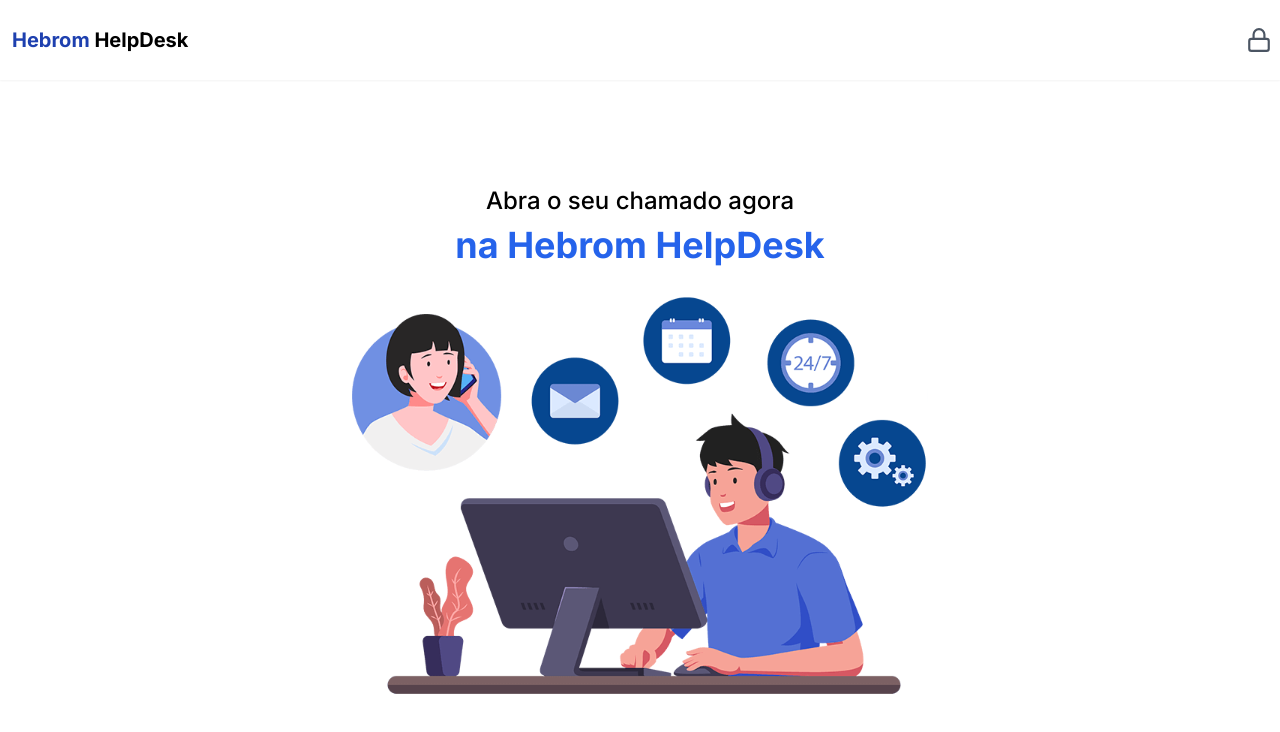
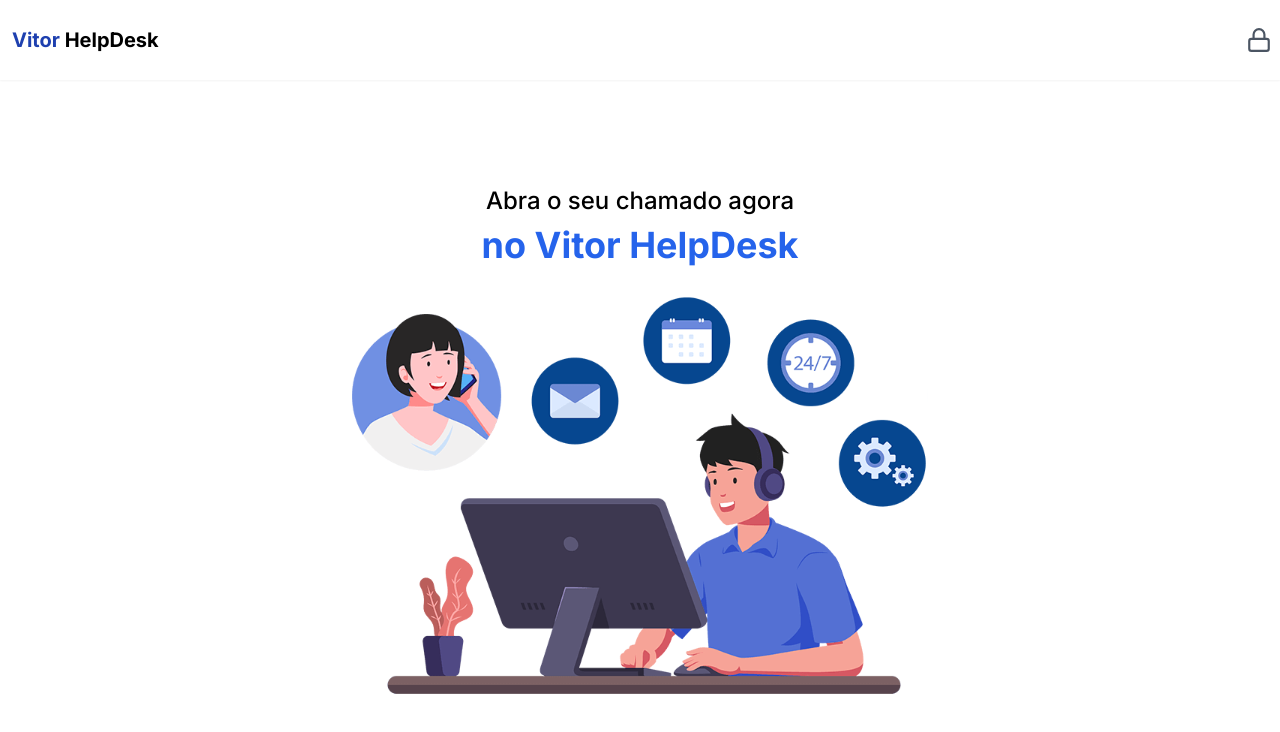
Before and after one commit to vitormarinheiro1/VitorHelpDesk, a Next.js app: page / in a window 1280 px wide. Shown: the top 732 px of the page. Built offline with nearby package versions, Linux system fonts and the light colour scheme; no server answers.

Commit message:
fix: renomeando projeto

```diff
--- a/package.json
+++ b/package.json
@@ -1,5 +1,5 @@
 {
-  "name": "hebromhelpdesk",
+  "name": "vitorhelpdesk",
   "version": "0.1.0",
   "private": true,
   "scripts": {
--- a/src/app/dashboard/customer/components/form/index.tsx
+++ b/src/app/dashboard/customer/components/form/index.tsx
@@ -80,7 +80,7 @@
                     <Input
                         type="email"
                         name="email"
-                        placeholder="hebromhelpdesk@email.com"
+                        placeholder="vitorhelpdesk@email.com"
                         error={errors.email?.message}
                         register={register}
                     />
--- a/src/app/layout.tsx
+++ b/src/app/layout.tsx
@@ -8,8 +8,8 @@
 const inter = Inter({ subsets: ["latin"] });
 
 export const metadata: Metadata = {
-  title: "Hebrom HelpDesk",
-  description: "Sistema de chamados da Hebrom Benefícios",
+  title: "Vitor HelpDesk",
+  description: "Sistema de chamados",
 };
 
 export default function RootLayout({
--- a/src/app/page.tsx
+++ b/src/app/page.tsx
@@ -6,10 +6,10 @@
   return (
     <main className="flex flex-col items-center justify-center min-h-[calc(100vh-80px)]">
       <h2 className="font-medium text-2xl mb-2">Abra o seu chamado agora</h2>
-      <h1 className="font-bold text-3xl mb-8 text-blue-600 md:text-4xl">na Hebrom HelpDesk</h1>
+      <h1 className="font-bold text-3xl mb-8 text-blue-600 md:text-4xl">no Vitor HelpDesk</h1>
       <Image
         src={HeroIMG}
-        alt="Imagem hero da Hebrom HelpDesk"
+        alt="Imagem hero do Vitor HelpDesk"
         width={600}
         className="max-w-sm md:max-w-xl"
       />
--- a/src/components/header/index.tsx
+++ b/src/components/header/index.tsx
@@ -20,7 +20,7 @@
             <div className="w-full flex items-center justify-between">
                 <Link href="/">
                     <h1 className="font-bold text-xl pl-1 hover:tracking-widest duration-300">
-                        <span className="text-blue-800">Hebrom</span> HelpDesk
+                        <span className="text-blue-800">Vitor</span> HelpDesk
                     </h1>
                 </Link>
 
```
Also changed, not shown: 1 other file (tests, documents, lock files or other folders).
